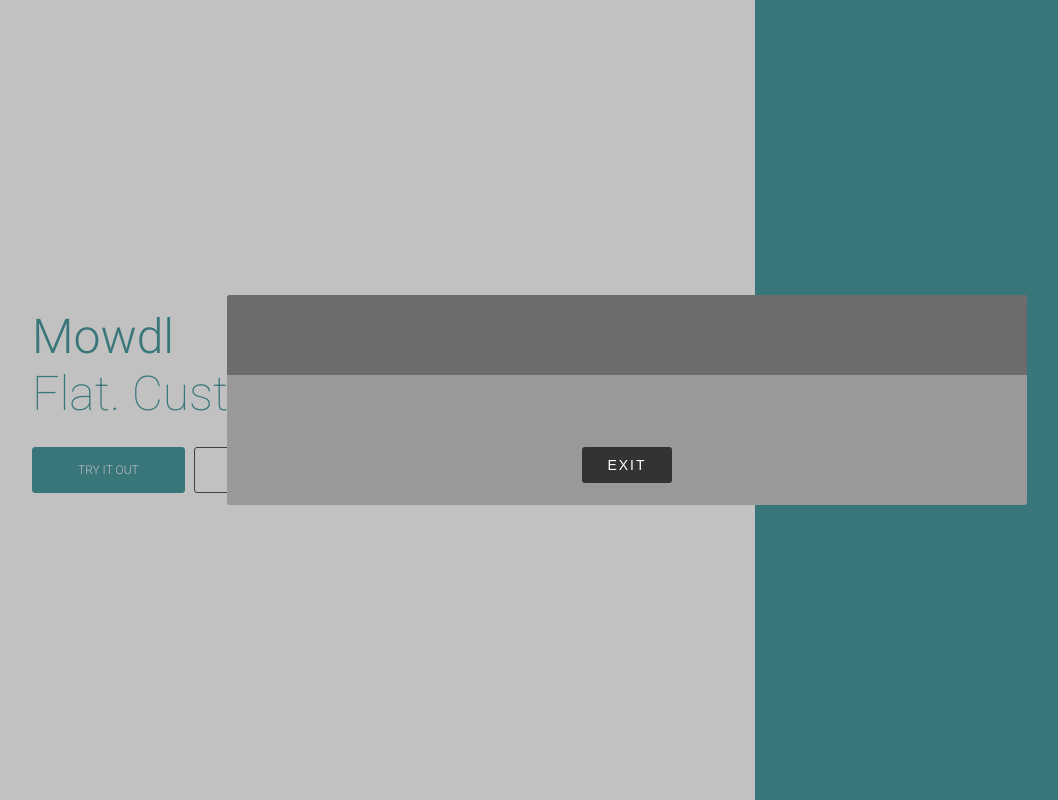
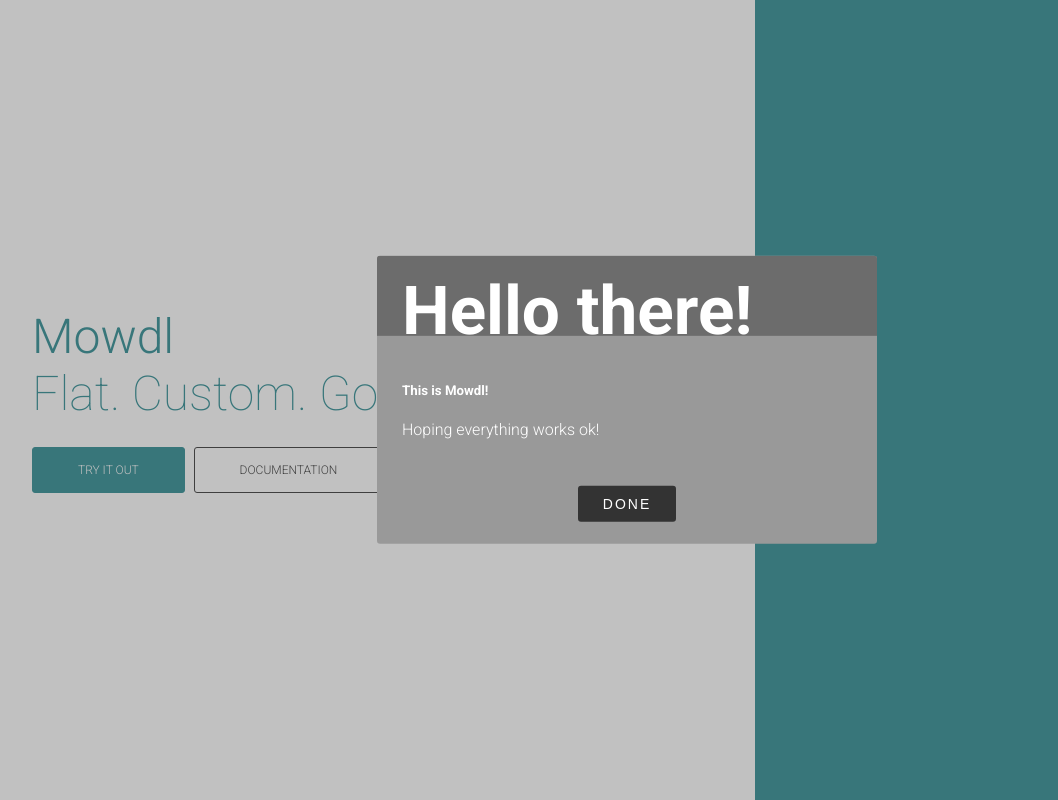
Before and after one commit to shawntaylord/mowdl, a plain HTML site: page index.html in a window 1280 px wide. Both pictures are taken after a click on the link "TRY IT OUT". Shown: the whole page, without its empty margins (13-1071 px from the left). Drawn offline with Linux system fonts and the light colour scheme.

Commit message:
Allow contents to be inserted into modal

```diff
--- a/index.html
+++ b/index.html
@@ -5,6 +5,17 @@
     <link href='http://fonts.googleapis.com/css?family=Roboto:700,300,100' rel='stylesheet' type='text/css'>
   </head>
   <body>
+    <h1 id='header-content' data-mowdl>
+      Hello there!
+    </h1>
+    <div id='mowdl-content' data-mowdl>
+      <h5>
+        This is Mowdl!
+      </h5>
+      <p>
+        Hoping everything works ok!
+      </p>
+    </div>
     <section id='mowdl'>
       <div id='content'>
         <h1 id='name'>Mowdl</h1>
--- a/index.js
+++ b/index.js
@@ -1,7 +1,14 @@
 window.onload = function() {
   var start = document.getElementById('launch');
-  start.onclick = function() {
-    var mowdl = new Mowdl();
+  start.addEventListener('click', function(event) {
+    var mowdl = new Mowdl({
+      header: true,
+      headerContent: '#header-content',
+      bodyContent: '#mowdl-content',
+      footer: true,
+      maxWidth: 500,
+    });
     mowdl.open();
-  }
+    event.preventDefault();
+  });
 }
--- a/mowdl.css
+++ b/mowdl.css
@@ -3,6 +3,14 @@ html, body {
   height: 100%;
   padding: 0;
   margin: 0;
+}
+
+*[data-mowdl] {
+  display: none;
+}
+
+.mowdl-open *[data-mowdl] {
+  display: block !important;
 }
 
 .mowdl-overlay {
--- a/mowdl.js
+++ b/mowdl.js
@@ -1,14 +1,14 @@
 (function() {
   this.Mowdl = function() {
-    this.closeButton = null;
+    this.closeButton = null; // necessary?
     this.mowdl = null;
     this.overlay = null;
 
     var defaults = {
-      closeButton: true,
-      closeText: 'Exit',
       header: false,
-      content: '',
+      headerContent: '', // should be an id, needs data-mowdl
+      footer: true,
+      bodyContent: '', // should be an id, needs data-mowdl
       minWidth: 200,
       maxWidth: 800,
       maxHeight: 800,
@@ -38,11 +38,13 @@
     var _ = this;
     _.mowdl.className = _.mowdl.className.replace(' mowdl-open', '');
     _.overlay.className = _.overlay.className.replace(' mowdl-open', '');
-    _.mowdl.addEventListener('transitionend', function() {
-      _.mowdl.parentNode.removeChild(_.mowdl);
-    });
-    _.overlay.addEventListener('transitionend', function() {
-      _.overlay.parentNode.removeChild(_.overlay);
+    _.mowdl.addEventListener('transitionend', function(event) {
+      var parent = _.mowdl.parentNode;
+      // If user clicks multiple time, ignore them.
+      if (parent) {
+        parent.removeChild(_.mowdl);
+        parent.removeChild(_.overlay);
+      }
     });
   }
 
@@ -57,17 +59,9 @@
   }
 
   function mowdlize() {
-    var content,
-        contentHolder,
+    var contentHolder,
         header,
         docFrag;
-
-    // TODO: turn this into a helper
-    if (typeof this.options.content === 'string') {
-      content = this.options.content;
-    } else {
-      content = this.options.content.innerHTML;
-    }
 
     docFrag = document.createDocumentFragment();
 
@@ -82,28 +76,35 @@
     this.mowdl.style.maxWidth = this.options.maxWidth + 'px';
     this.mowdl.style.maxHeight = this.options.maxHeight + 'px';
 
-    // Add header of modal
-    header = document.createElement('header');
-    header.className = 'mowdl-header';
+    // Mowdl Header
+    if (this.options.header === true) {
+      header = document.createElement('header');
+      header.className = 'mowdl-header';
+      var contents = document.querySelector(this.options.headerContent).cloneNode(true);
 
-    this.title = document.createElement('h3');
-    this.title.className = 'mowdl-title';
-
-    if (this.options.title === true) {
-      if (typeof this.options.titleContent === 'string') {
-        this.title.innerHTML = this.options.titleContent;
+      if (contents.hasAttribute('data-mowdl')) {
+        header.appendChild(contents);
       }
+      this.mowdl.appendChild(header);
     }
 
-    header.appendChild(this.title);
+    // Mowdl Contents
+    var contents = document.querySelector(this.options.bodyContent).cloneNode(true);
+    contentHolder = document.createElement('div');
+    contentHolder.className = 'mowdl-content';
+    contentHolder.appendChild(contents);
+    this.mowdl.appendChild(contentHolder);
 
-    if (this.options.closeButton === true) {
+
+    if (this.options.footer === true) {
       var footer = document.createElement('footer');
       footer.className = 'mowdl-footer';
       this.closeButton = document.createElement('button');
       this.closeButton.className = 'mowdl-close';
-      this.closeButton.innerHTML = this.options.closeText;
-      footer.appendChild(this.closeButton);    }
+      this.closeButton.innerHTML = 'Done';
+      footer.appendChild(this.closeButton);
+      this.mowdl.appendChild(footer);
+    }
 
     if (this.options.overlay === true) {
       this.overlay = document.createElement('div');
@@ -116,21 +117,13 @@
       docFrag.appendChild(this.overlay);
     }
 
-    contentHolder = document.createElement('div');
-    contentHolder.className = 'mowdl-content';
-    contentHolder.innerHTML = content;
-
-    this.mowdl.appendChild(header);
-    this.mowdl.appendChild(contentHolder);
-    this.mowdl.appendChild(footer);
-
     docFrag.appendChild(this.mowdl);
 
     document.body.appendChild(docFrag);
   }
 
   function initializeEvents() {
-    if (this.closeButton) {
+    if (this.options.footer) {
       this.closeButton.addEventListener('click', this.close.bind(this));
     }
 
```
